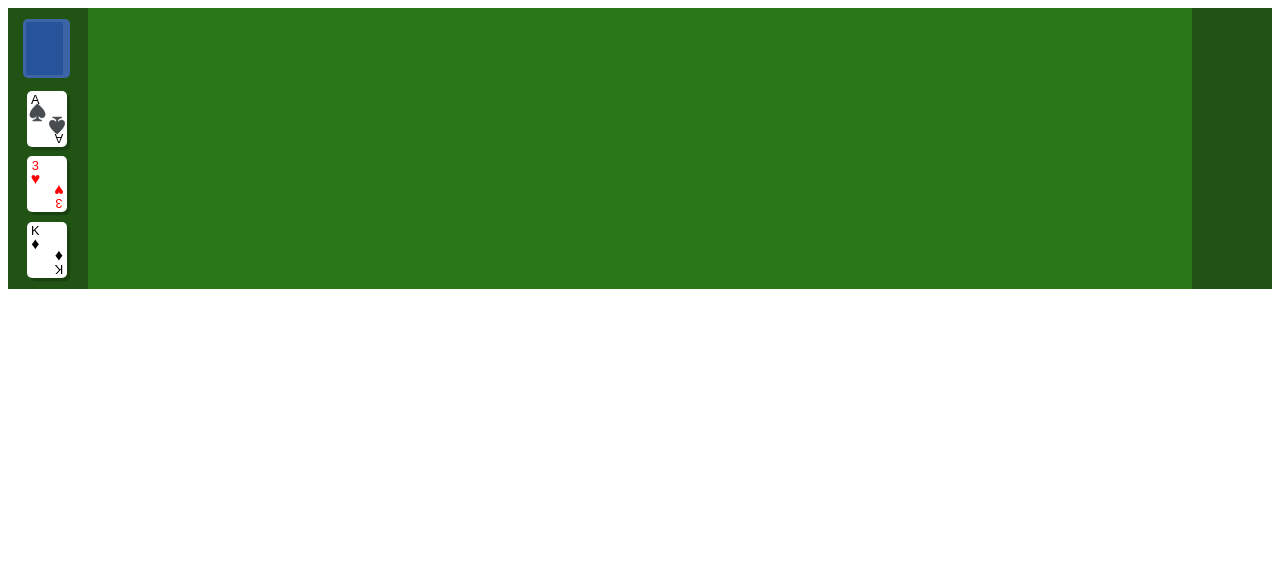
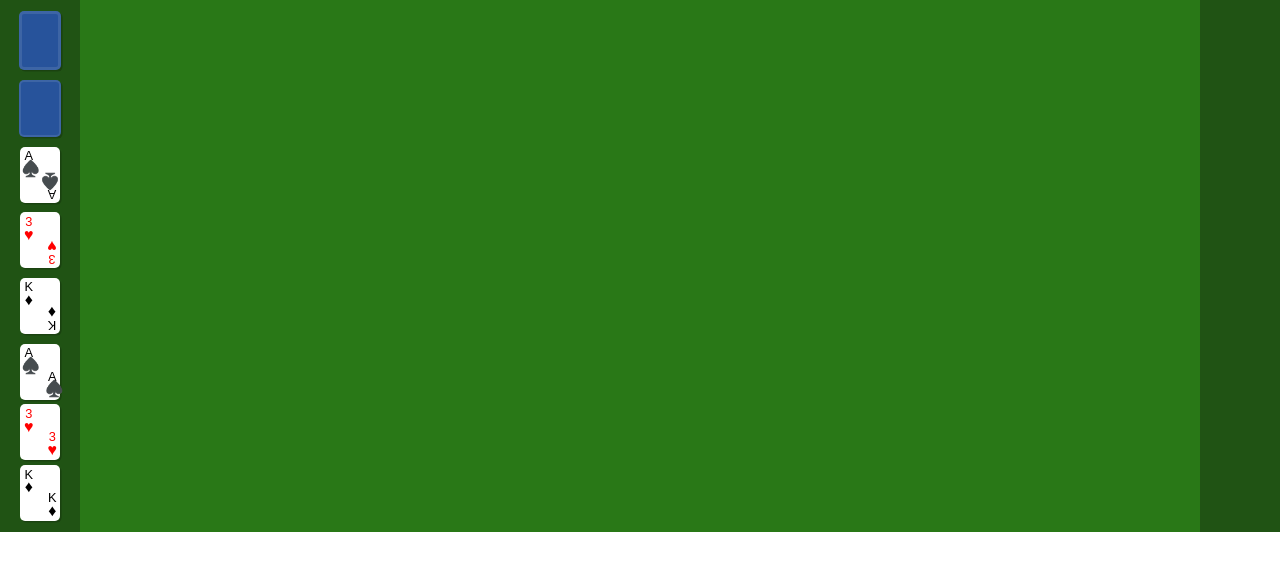
Before and after one commit to SetKu/Solitaire-Electron, a website: page index.html in a window 1280 px wide. Drawn offline with Linux system fonts and the light colour scheme.

Commit message:
Altered the card, deck, and pile CSS styles.

```diff
--- a/index.html
+++ b/index.html
@@ -17,14 +17,9 @@
   </div>
   <main class="game">
     <div class="game__stock-cloth">
-      <div class="deck">
-        <div class="card--hidden">
-          <div class="card--hidden">
-            <div class="card--hidden"></div>
-          </div>
-        </div>
-      </div>
+      <div class="deck"></div>
       <div class="game__stock-cloth__revealed-cards">
+        <div class="card--face-down"></div>
         <div class="card">
           <div class="card__top-left">
             <div class="card__corner-value">A</div>
@@ -55,6 +50,38 @@
             <div class="card__corner-suit">♦</div>
           </div>
         </div>
+        <div class="pile">
+          <div class="card">
+            <div class="card__top-left">
+              <div class="card__corner-value">A</div>
+              <div class="card__corner-suit">♠️</div>
+            </div>
+            <div class="card__bottom-right">
+              <div class="card__corner-value">A</div>
+              <div class="card__corner-suit">♠️</div>
+            </div>
+          </div>
+          <div class="card red">
+            <div class="card__top-left">
+              <div class="card__corner-value">3</div>
+              <div class="card__corner-suit">♥</div>
+            </div>
+            <div class="card__bottom-right">
+              <div class="card__corner-value">3</div>
+              <div class="card__corner-suit">♥</div>
+            </div>
+          </div>
+          <div class="card">
+            <div class="card__top-left">
+              <div class="card__corner-value">K</div>
+              <div class="card__corner-suit">♦</div>
+            </div>
+            <div class="card__bottom-right">
+              <div class="card__corner-value">K</div>
+              <div class="card__corner-suit">♦</div>
+            </div>
+          </div>
+        </div>
       </div>
     </div>
     <div class="game__working-cloth">
--- a/style.css
+++ b/style.css
@@ -2,6 +2,10 @@
 
 * {
   font-family: Arial;
+}
+
+body {
+  margin: 0;
 }
 
 .game {
@@ -10,16 +14,18 @@
   grid-template-rows: 1;
 }
 
+.game__stock-cloth, .game__working-cloth, .game__foundation-cloth {
+  display: grid;
+}
+
 .game__stock-cloth, .game__foundation-cloth {
   background-color: #205314;
 }
 
 .game__stock-cloth, .game__foundation-cloth {
   padding: 0.4em 0;
-  display: grid;
   grid-template-columns: 1;
-  grid-template-rows: 4;
-  justify-content: center;
+  place-items: center;
 }
 
 .game__stock-cloth__revealed-cards {
@@ -42,16 +48,32 @@
   color: red;
 }
 
-.card, .card--hidden {
-  margin: 0.3em;
-  border-radius: 5px;
-  box-shadow: 0.2em 0.2em 0 rgba(0, 0, 0, 0.2);
-}
-
 .card {
   background-color: #ffffff;
   width: 2.5em;
   height: 3.5em;
+}
+
+.card, .card--face-down, .deck {
+  margin: 0.3em;
+  border-radius: 5px;
+  box-shadow: 0.1em 0.1em 0 rgba(0, 0, 0, 0.2);
+}
+
+.card--face-down, .deck {
+  background-color: #27539b;
+  border: 0.15em solid rgba(255, 255, 255, 0.1);
+}
+
+.card--face-down {
+  width: 2.35em;
+  height: 3.35em;
+}
+
+.deck {
+  width: 2.3em;
+  height: 3.3em;
+  border: 0.2em solid rgba(255, 255, 255, 0.1);
 }
 
 .card__top-left, .card__bottom-right {
@@ -77,33 +99,6 @@
   font-size: 1.25em;
 }
 
-.card--hidden {
-  background-color: #27539b;
-  width: 2.3em;
-  height: 3.3em;
-  border: 0.2em solid rgba(255, 255, 255, 0.1);
+.pile * {
+  transform: translateY(-0em);
 }
-
-/* Decks should always contain within them three nested cards that are hidden or face-down. */
-.pile *, .deck * {
-  position: relative;
-  left: -0.612em;
-}
-
-.pile, .deck {
-  transform: translateX(0.625em);
-}
-
-.deck * {
-  top: -0.5em;
-}
-
-.deck .card--hidden {
-  box-shadow: none;
-}
-
-.deck {
-  position: relative;
-  top: 0.5em;
-  margin-bottom: 0.2em;
-}
```
